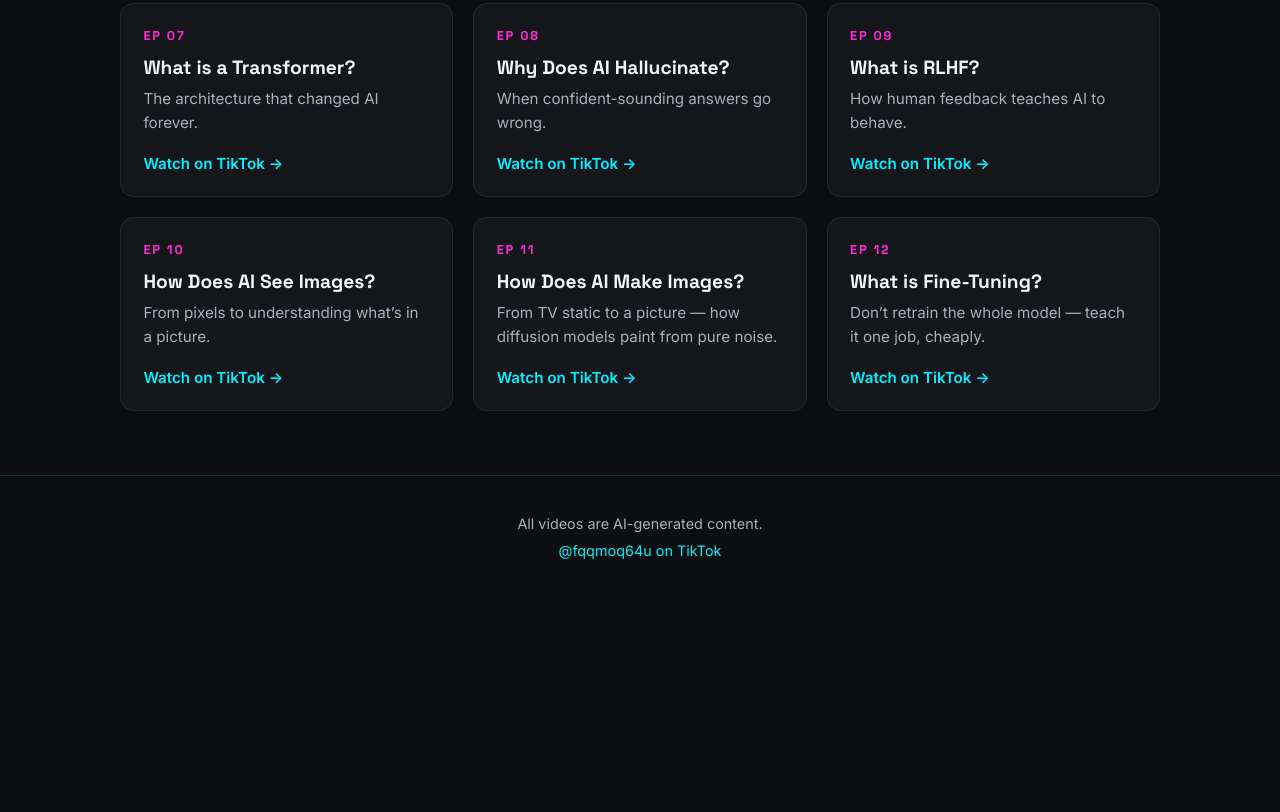
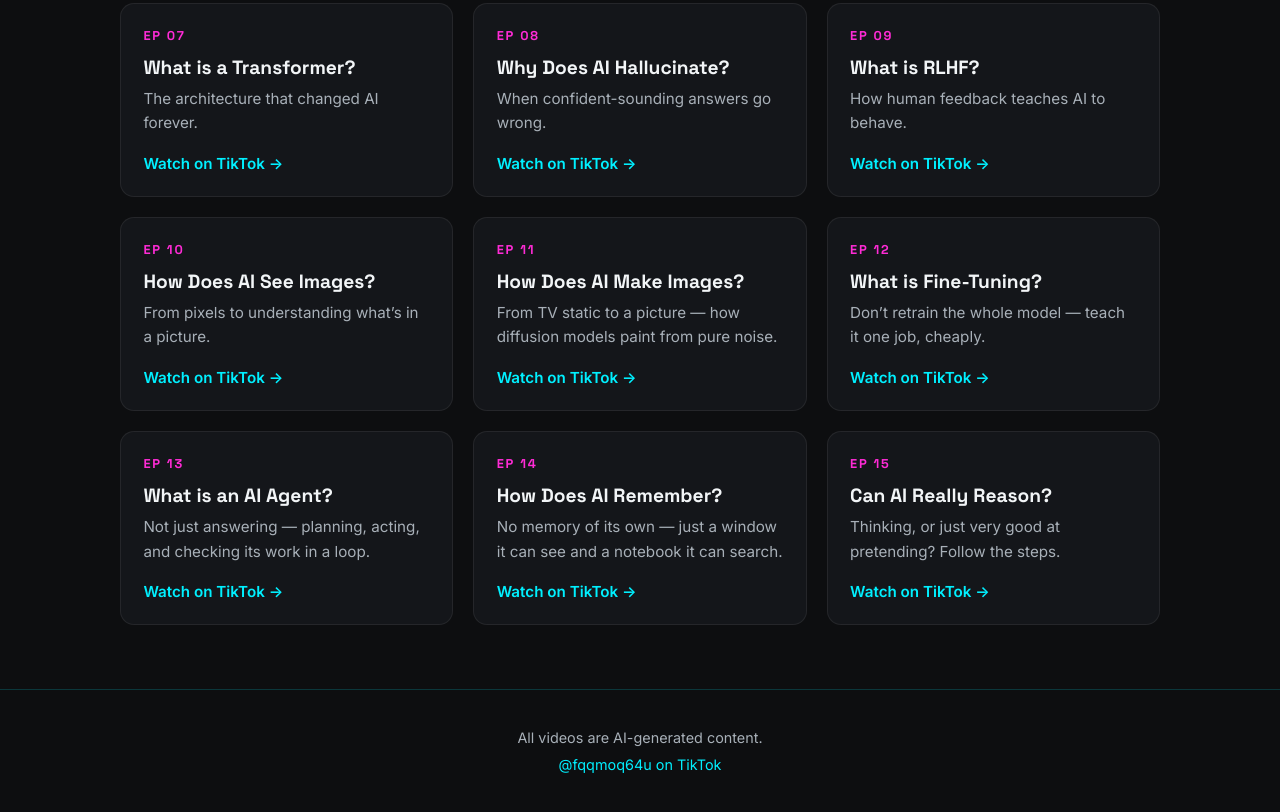
Before and after one commit to fqqvip/the-dread-minute, a plain HTML site: page index.html in a window 1280 px wide. Shown: the part 975-1787 px from the top of the page. Before the commit the page ends 1581 px from the top, so only its background shows below. Drawn offline with Linux system fonts and the light colour scheme.

Commit message:
Add episodes 13-15

```diff
--- a/index.html
+++ b/index.html
@@ -107,6 +107,27 @@
         <a href="https://www.tiktok.com/@fqqmoq64u/video/7710063230240017695" target="_blank" rel="noopener">Watch on TikTok &rarr;</a>
       </article>
 
+      <article class="card">
+        <span class="ep-num">EP 13</span>
+        <h3>What is an AI Agent?</h3>
+        <p>Not just answering — planning, acting, and checking its work in a loop.</p>
+        <a href="https://www.tiktok.com/@fqqmoq64u/video/7710248774764924173" target="_blank" rel="noopener">Watch on TikTok &rarr;</a>
+      </article>
+
+      <article class="card">
+        <span class="ep-num">EP 14</span>
+        <h3>How Does AI Remember?</h3>
+        <p>No memory of its own — just a window it can see and a notebook it can search.</p>
+        <a href="https://www.tiktok.com/@fqqmoq64u/video/7710434366077324557" target="_blank" rel="noopener">Watch on TikTok &rarr;</a>
+      </article>
+
+      <article class="card">
+        <span class="ep-num">EP 15</span>
+        <h3>Can AI Really Reason?</h3>
+        <p>Thinking, or just very good at pretending? Follow the steps.</p>
+        <a href="https://www.tiktok.com/@fqqmoq64u/video/7710620092274412813" target="_blank" rel="noopener">Watch on TikTok &rarr;</a>
+      </article>
+
     </div>
   </section>
 </main>
```
